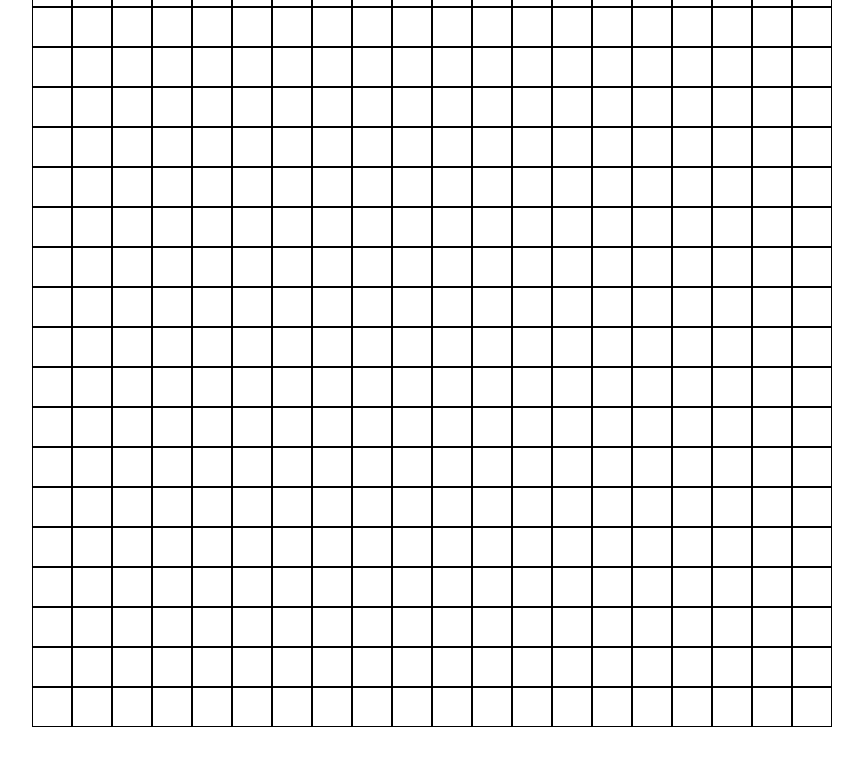
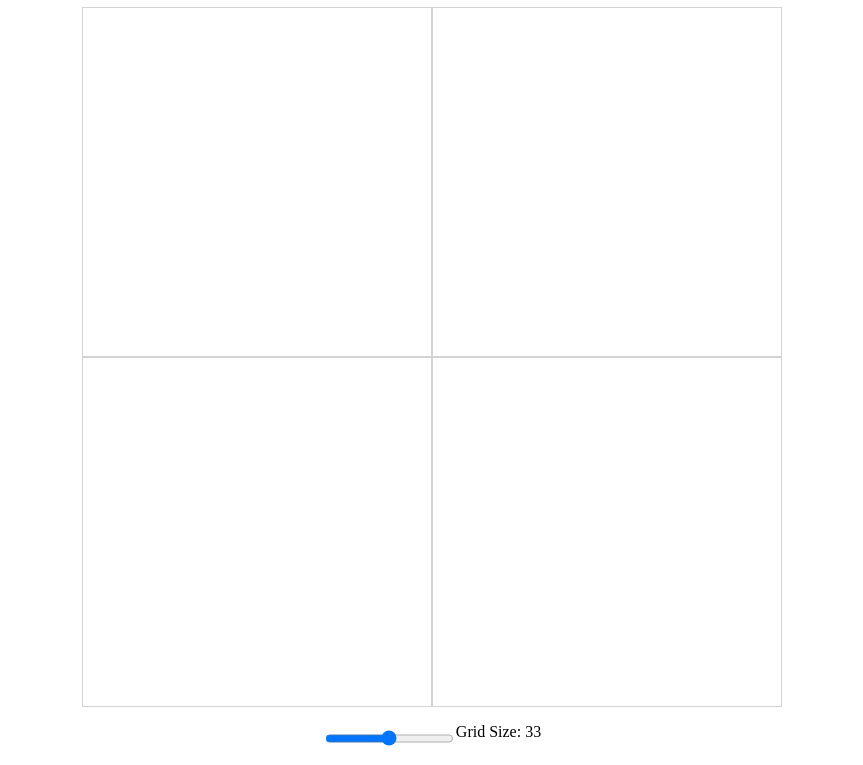
Before and after one commit to k4tado/etchasketch, a plain HTML site: page index.html in a window 1280 px wide. Shown: the part 81-846 px from the top of the page, without its empty margins (208-1071 px from the left). Before the commit the page ends 816 px from the top, so only its background shows below. Drawn offline with Linux system fonts and the light colour scheme.

Commit message:
Created working slider that adjusts grid size.

```diff
--- a/index.html
+++ b/index.html
@@ -8,7 +8,12 @@
     <script src="javascript.js" defer></script>
 </head>
 <body>
+    <h1>ETCH-A-SKETCH</h1>
     <div id="container"></div>
+    <div id="sliderContainer">
+        <input type="range" id="slider" min="2" max="64">
+        <p>Grid Size: <output id="value"></output></p>
+    </div>
 </body>
 
 </html>
--- a/javascript.js
+++ b/javascript.js
@@ -1,7 +1,23 @@
 
+//set initial grid size
+let gridSize = 2;
 
-let gridSize = 20;
+//generate grid and set initial values to the grid and text content
+generateGrid();
+const value = document.querySelector("#value");
+const input = document.querySelector("#slider");
+value.textContent = input.value;
 
+//check for input event update and regenerate grid
+input.addEventListener("input", (event) => {
+  value.textContent = event.target.value;
+  gridSize = parseInt(value.textContent);
+  container.innerHTML = "";
+  generateGrid();
+});
+
+//grid function which draws the grid row by row
+function generateGrid() {
   for (i = 0; i < gridSize; i++) {
     const row = document.createElement("div");
     row.classList.add("row");
@@ -13,3 +29,4 @@ for (i = 0; i < gridSize; i++) {
     }
     container.appendChild(row);
   }
+}
--- a/style.css
+++ b/style.css
@@ -1,25 +1,34 @@
 body {
     display: flex;
-    justify-content: center;
+    flex-direction: column;
+    align-items: center;
 }
 
 .square {
     border: 1px;
     border-style: solid;
-    border-color: black;
+    border-color: lightgray;
     flex: 1;
 }
 
 #container {
     display: flex;
     flex-direction: column;
-    height: 800px;
-    width: 800px;
+    height: 700px;
+    width: 700px;
     align-items: center;
 }
 
 .row {
     display: flex;
-    height: 800px;
-    width: 800px;
+    height: 700px;
+    width: 700px;
 }
+
+#slider {
+    margin-top: 15px;
+}
+
+#sliderContainer{
+    display: flex;
+}
```
Lines whose indentation alone changed are shown as unchanged.
